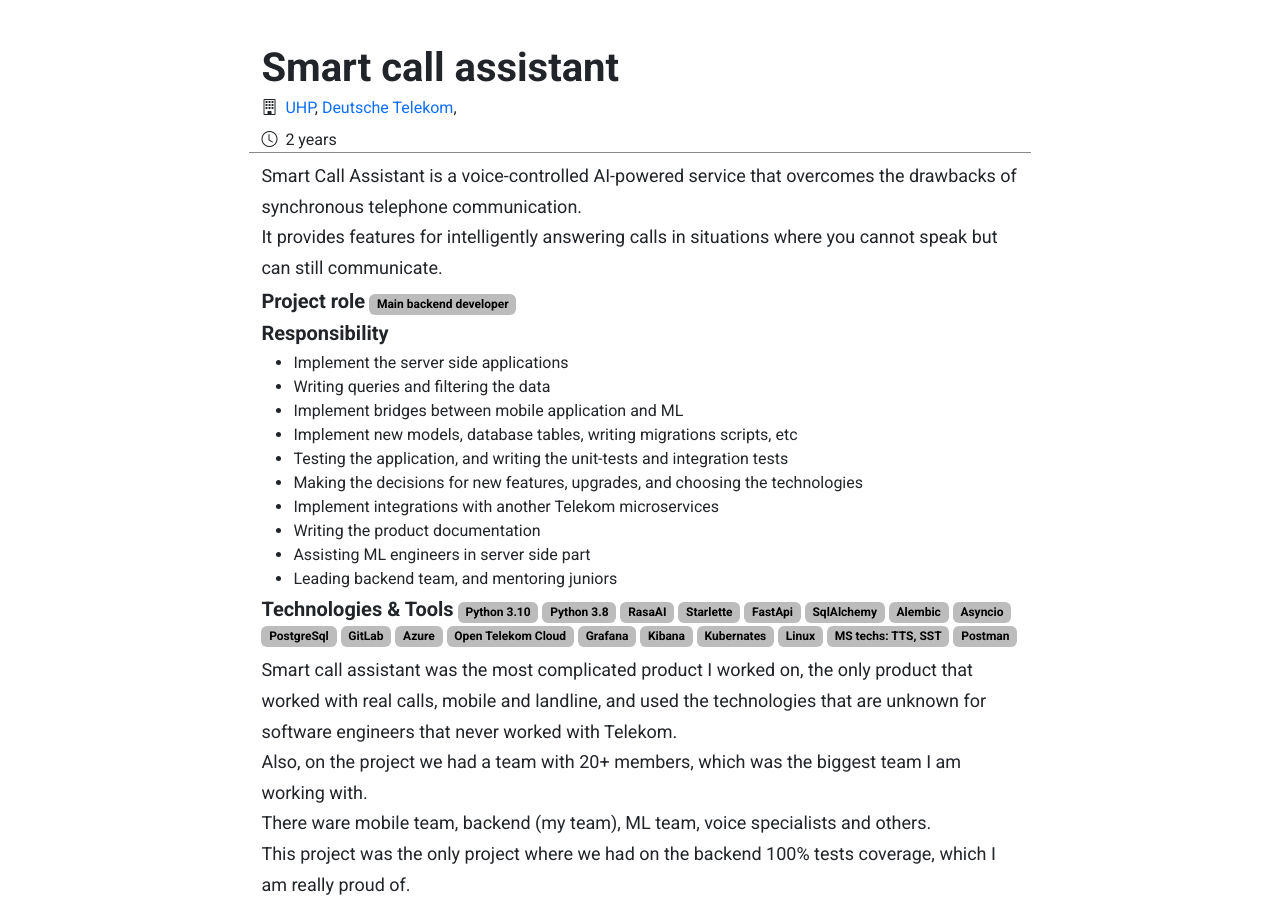
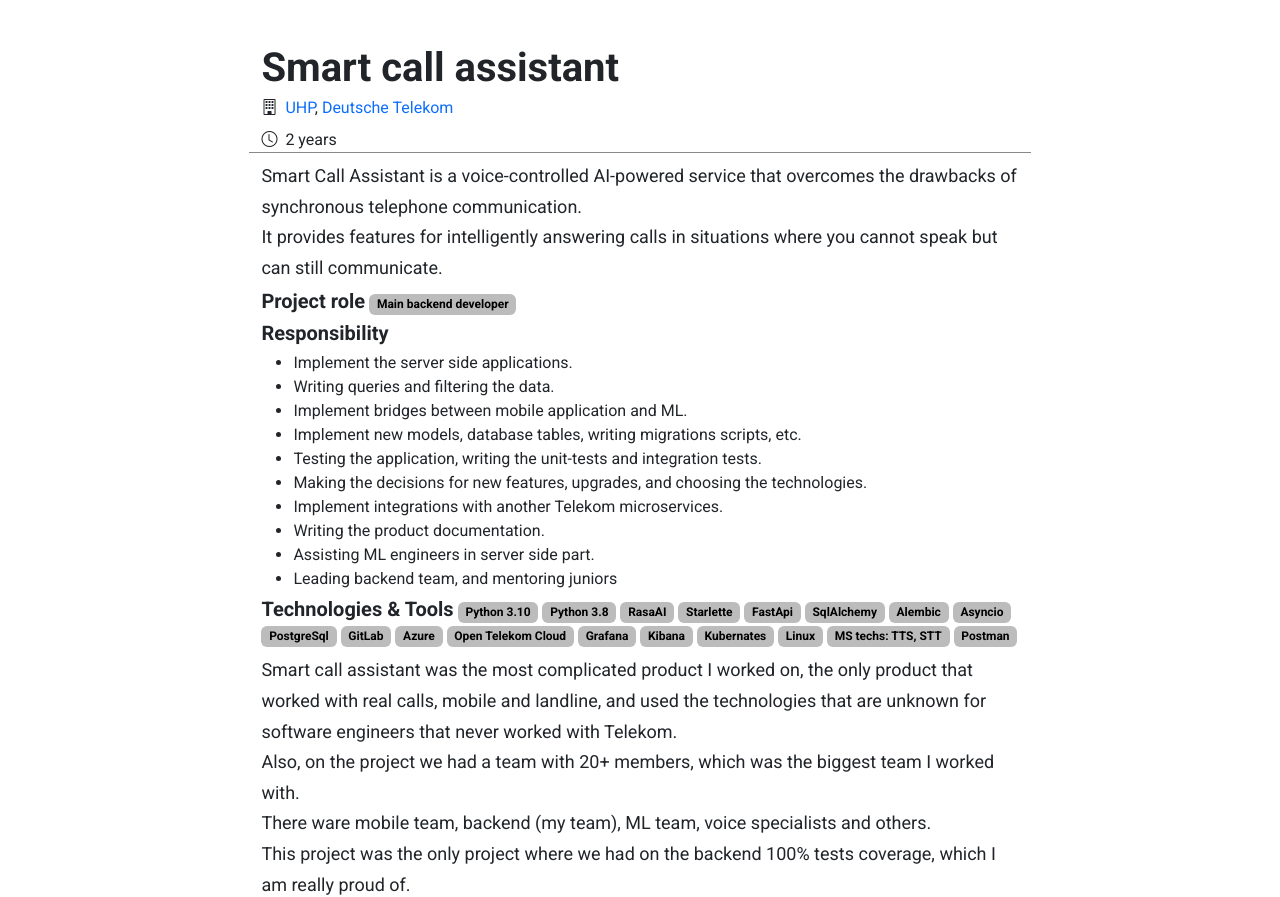
Before and after one commit to YodaBikarbona/portfolio, a Jekyll site: the page built from pages/sca.html, in a window 1280 px wide. Shown: the top 897 px of the page. Built offline with Jekyll 4.4.1, drawn with Linux system fonts in a browser that asks for light colours.

Commit message:
page changes

```diff
--- a/pages/sca.html
+++ b/pages/sca.html
@@ -25,7 +25,7 @@ title: "Smart call assistant"
                   <i class="bi bi-building"></i>
                   <span class="ms-2">
                       <a href="https://uhp.digital/en/" target="_blank">UHP</a>,
-                      <a href="https://www.telekom.de/start" target="_blank">Deutsche Telekom</a>,
+                      <a href="https://www.telekom.de/start" target="_blank">Deutsche Telekom</a>
                   </span>
               </div>
               <div class="d-flex align-items-center mt-2">
@@ -44,15 +44,15 @@ title: "Smart call assistant"
               <h5 class="d-inline">Project role</h5> <span class="badge text-bg-info">Main backend developer</span>
               <h5 class="mt-2 mb-2">Responsibility</h5>
               <ul class="mb-2">
-                  <li>Implement the server side applications</li>
-                  <li>Writing queries and filtering the data</li>
-                  <li>Implement bridges between mobile application and ML</li>
-                  <li>Implement new models, database tables, writing migrations scripts, etc</li>
-                  <li>Testing the application, and writing the unit-tests and integration tests</li>
-                  <li>Making the decisions for new features, upgrades, and choosing the technologies</li>
-                  <li>Implement integrations with another Telekom microservices</li>
-                  <li>Writing the product documentation</li>
-                  <li>Assisting ML engineers in server side part</li>
+                  <li>Implement the server side applications.</li>
+                  <li>Writing queries and filtering the data.</li>
+                  <li>Implement bridges between mobile application and ML.</li>
+                  <li>Implement new models, database tables, writing migrations scripts, etc.</li>
+                  <li>Testing the application, writing the unit-tests and integration tests.</li>
+                  <li>Making the decisions for new features, upgrades, and choosing the technologies.</li>
+                  <li>Implement integrations with another Telekom microservices.</li>
+                  <li>Writing the product documentation.</li>
+                  <li>Assisting ML engineers in server side part.</li>
                   <li>Leading backend team, and mentoring juniors</li>
               </ul>
               <h5 class="d-inline">Technologies & Tools</h5>
@@ -72,7 +72,7 @@ title: "Smart call assistant"
               <span class="badge text-bg-info">Kibana</span>
               <span class="badge text-bg-info">Kubernates</span>
               <span class="badge text-bg-info">Linux</span>
-              <span class="badge text-bg-info">MS techs: TTS, SST</span>
+              <span class="badge text-bg-info">MS techs: TTS, STT</span>
               <span class="badge text-bg-info">Postman</span>
               <p class="mt-2 mb-0">
                   Smart call assistant was the most complicated product I worked on,
@@ -81,7 +81,7 @@ title: "Smart call assistant"
               </p>
               <p class="mb-0">
                 Also, on the project we had a team with 20+ members, which was the biggest team
-                I am working with.
+                I worked with.
               </p>
               <p class="mb-0">
                   There ware mobile team, backend (my team), ML team, voice specialists and others.
```
